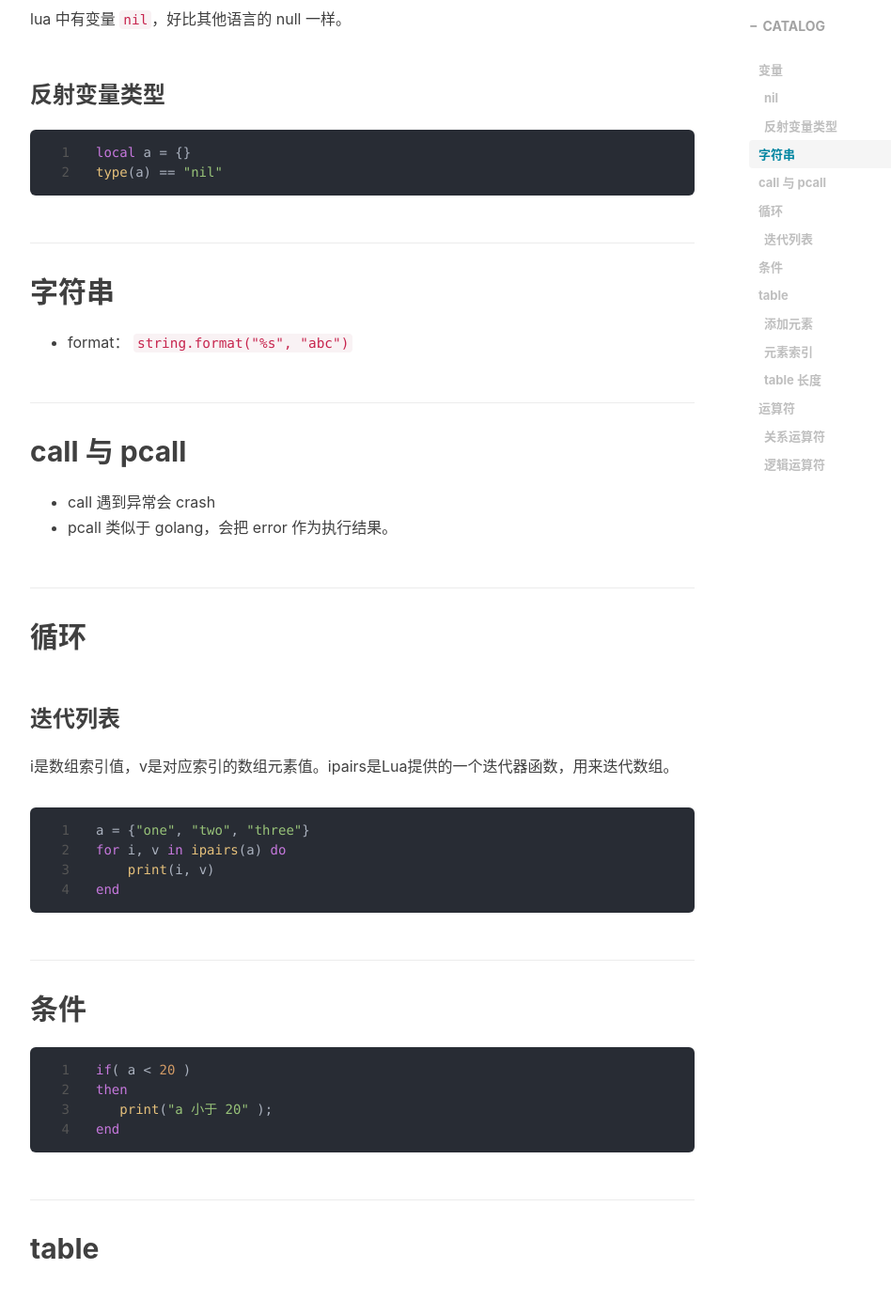
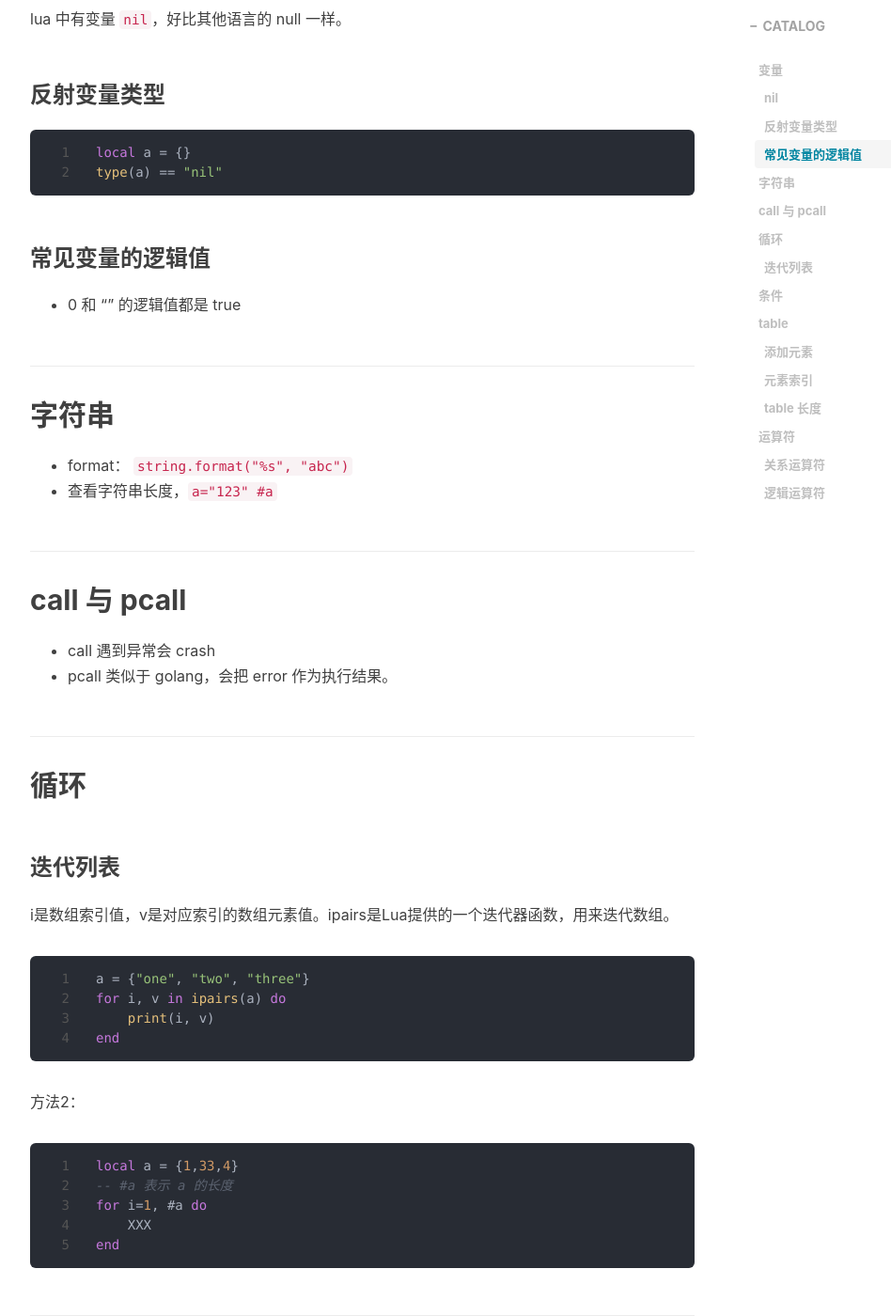
Before and after one commit to kougazhang/oom, a Jekyll site: the page built from _posts/2021-07-01-lua.md, in a window 1280 px wide and 1400 px high, scrolled down 552 px. Shown: the whole window at 94% size, without its empty margins (233-1181 px from the left). Built offline with Jekyll 4.4.1, drawn with Linux system fonts in a browser that asks for light colours; nearby versions of some CDN libraries; comment, search, counter and statistics services are not loaded.

Commit message:
update posts

````diff
--- a/_posts/2021-07-01-lua.md
+++ b/_posts/2021-07-01-lua.md
@@ -21,8 +21,12 @@ local a = {}
 type(a) == "nil"
 ```
 
+### 常见变量的逻辑值
++ 0 和 "" 的逻辑值都是 true
+
 ## 字符串
 + format： `string.format("%s", "abc")`
++ 查看字符串长度，`a="123" #a`
 
 ## call 与 pcall
 + call 遇到异常会 crash
@@ -36,6 +40,14 @@ i是数组索引值，v是对应索引的数组元素值。ipairs是Lua提供的
 a = {"one", "two", "three"}
 for i, v in ipairs(a) do
     print(i, v)
+end
+```
+方法2：
+```lua
+local a = {1,33,4}
+-- #a 表示 a 的长度
+for i=1, #a do
+    XXX
 end
 ```
 
````
Also changed, not shown: _posts/2021-05-28-golang.md (+5 -0 lines), _posts/2021-07-06-engineer.md (+7 -0 lines).
